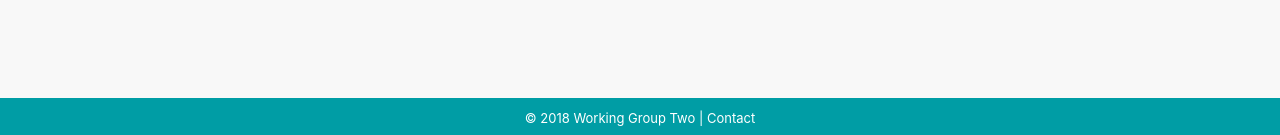
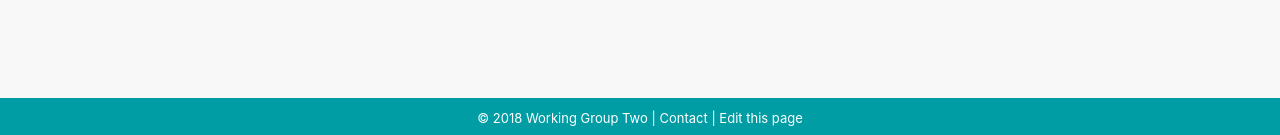
Before and after one commit to working-group-two/engineering-blog, a Jekyll site: the page built from pages/contact.md, in a window 1280 px wide. Shown: the part 762-897 px from the top of the page. Built offline with Jekyll 4.4.1, drawn with Linux system fonts in a browser that asks for light colours; nearby versions of some CDN libraries.

Commit message:
[frame] Add "Edit this page" link to footer

```diff
--- a/_config.yml
+++ b/_config.yml
@@ -0,0 +1 @@
+repourl: https://github.com/omnicate/omnicate.github.io
--- a/_layouts/default.html
+++ b/_layouts/default.html
@@ -49,6 +49,7 @@
             document.write("© " + new Date().getFullYear() + " Working Group Two");
         </script>
         | <a href="/contact">Contact</a>
+        | <a href="{{site.repourl}}/blob/master/{{page.path}}">Edit this page</a>
     </footer>
     <script src="https://cdnjs.cloudflare.com/ajax/libs/uikit/3.0.0-beta.39/js/uikit.min.js"></script>
     <script src="https://cdnjs.cloudflare.com/ajax/libs/uikit/3.0.0-beta.39/js/uikit-icons.min.js"></script>
```
